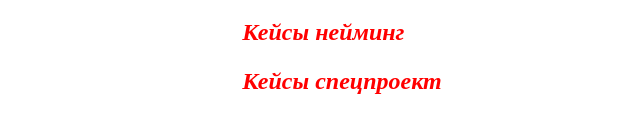
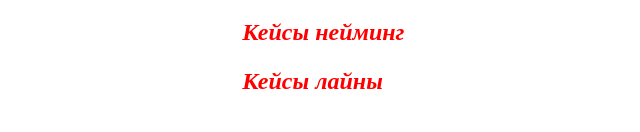
Before and after one commit to lerapausk/vc, a plain HTML site: page index.html in a window 1280 px wide. Shown: the part 452-584 px from the top of the page, 319-959 px from the left. Drawn offline with Linux system fonts and the light colour scheme.

Commit message:
Update index.html

```diff
--- a/index.html
+++ b/index.html
@@ -29,7 +29,7 @@ div {
   <a href="cases_script.pdf" target="_blank">Кейсы скрипт</a><br>
   <a href="cases_special.pdf" target="_blank">Кейсы спецпроект</a><br>
   <a href="cases_naming.pdf" target="_blank">Кейсы нейминг</a><br>
-  <a href="cases_lines.pdf" target="_blank">Кейсы спецпроект</a><br>
+  <a href="cases_lines.pdf" target="_blank">Кейсы лайны</a><br>
 </div>
 </body>
 </html>
```
